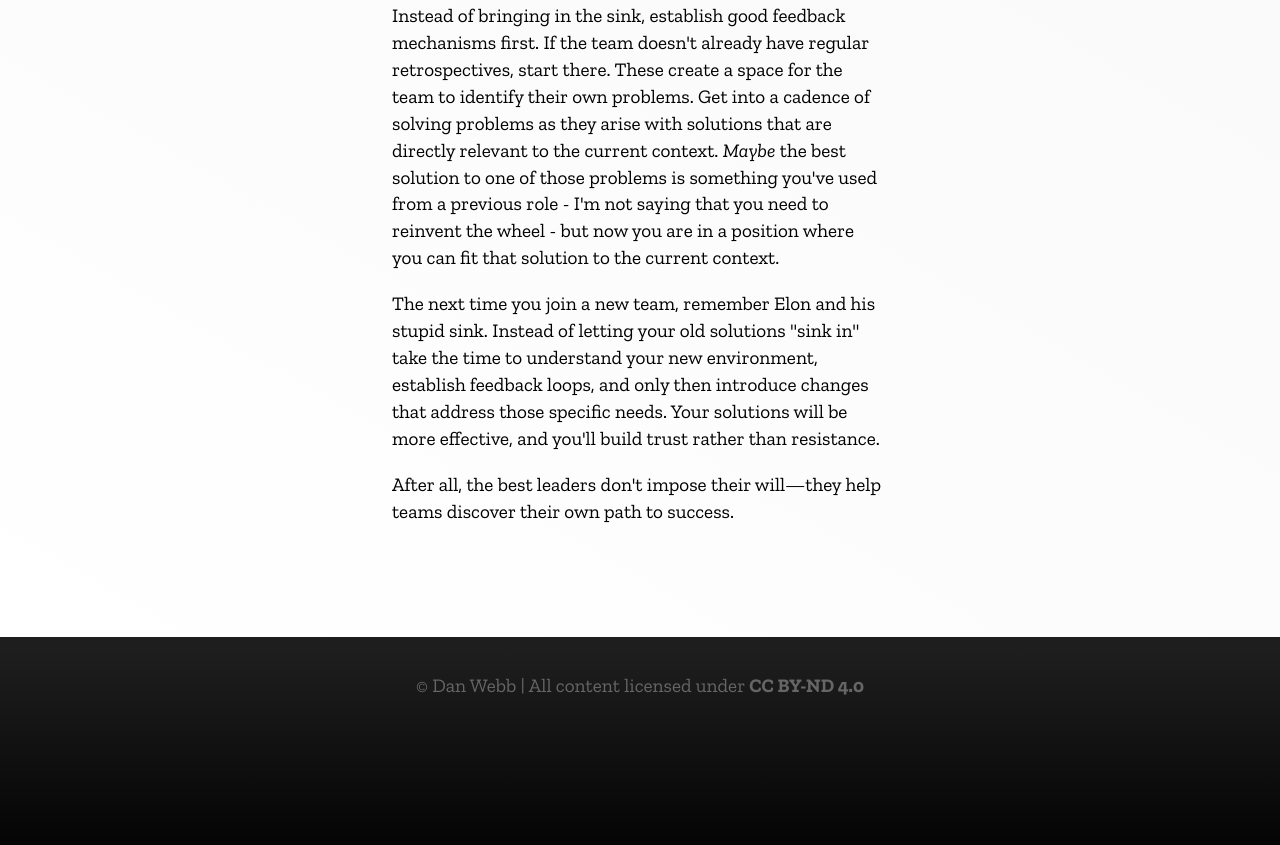
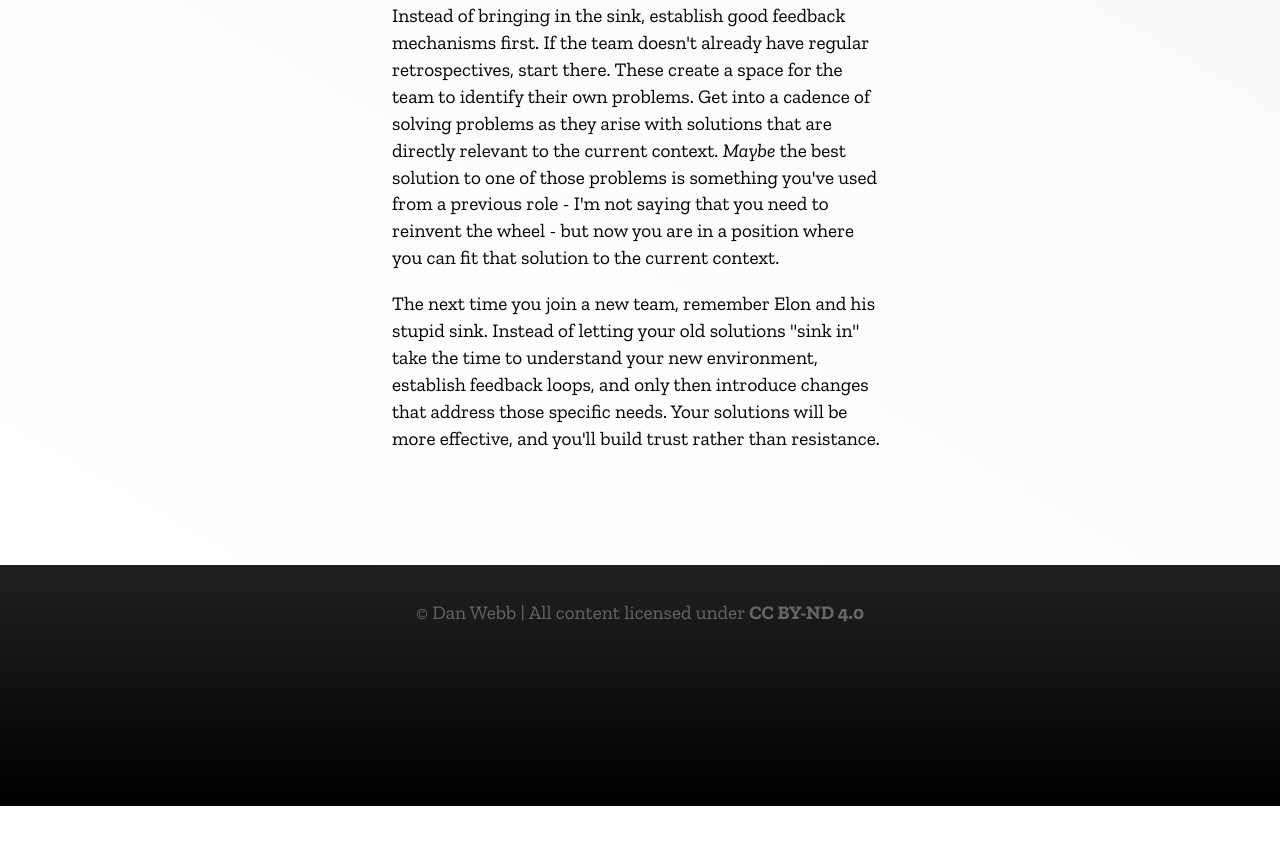
Before and after one commit to danwrong/danwebb.net, an Eleventy site: page src/posts/dont-let-that-sink-in.md in a window 1280 px wide. Shown: the part 1406-2251 px from the top of the page. After the commit the page ends 2212 px from the top, so only its background shows below. Built offline with nearby package versions, Linux system fonts and the light colour scheme; Eleventy itself is replaced by a stand-in of ours; files that its build step writes are made by us from their sources; a web font is replaced by a local one; what nunjucks-date would draw is missing.

Commit message:
remove last line - too cheez

```diff
--- a/src/posts/dont-let-that-sink-in.md
+++ b/src/posts/dont-let-that-sink-in.md
@@ -25,5 +25,3 @@ Bringing over processes without understanding the existing context can lead to s
 Instead of bringing in the sink, establish good feedback mechanisms first. If the team doesn't already have regular retrospectives, start there. These create a space for the team to identify their own problems.  Get into a cadence of solving problems as they arise with solutions that are directly relevant to the current context. *Maybe* the best solution to one of those problems is something you've used from a previous role - I'm not saying that you need to reinvent the wheel - but now you are in a position where you can fit that solution to the current context.
 
 The next time you join a new team, remember Elon and his stupid sink. Instead of letting your old solutions "sink in" take the time to understand your new environment, establish feedback loops, and only then introduce changes that address those specific needs. Your solutions will be more effective, and you'll build trust rather than resistance.
-
-After all, the best leaders don't impose their will—they help teams discover their own path to success.
```
